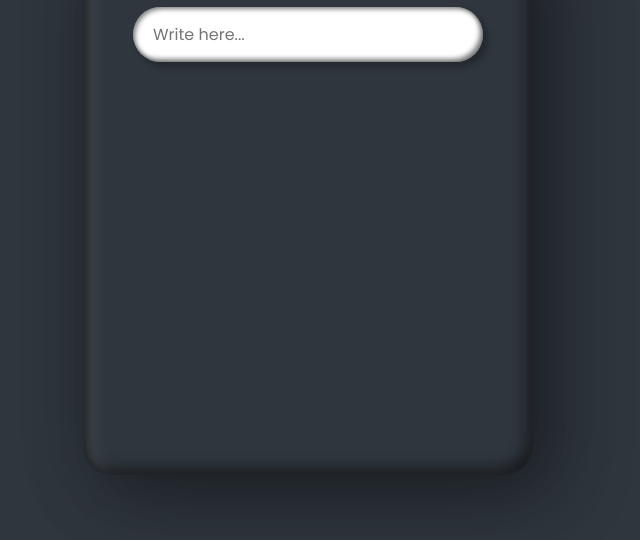
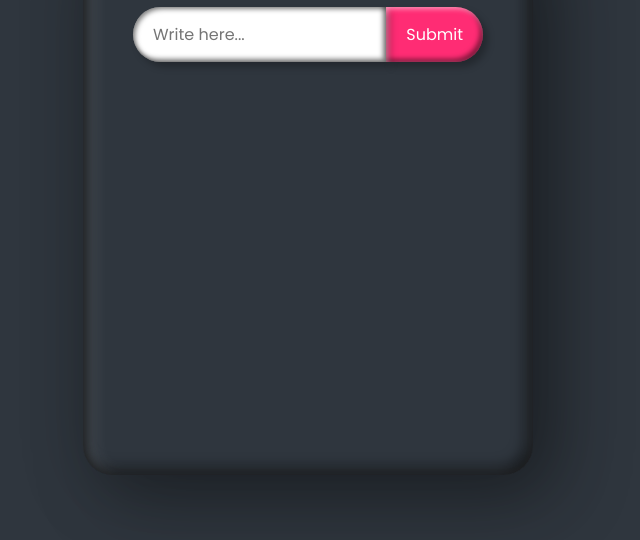
Before and after one commit to herfiantrii/BelajarJs, a plain HTML site: page index.html in a window 1280 px wide. Shown: the part 200-740 px from the top of the page, without its empty margins (332-972 px from the left). Drawn offline with Linux system fonts and the light colour scheme.

Commit message:
update submit button to-do list

```diff
--- a/index.html
+++ b/index.html
@@ -28,12 +28,16 @@
     <!-- Tugas To-Do List -->
 
     <div class="container">
-        <div class="box">
-            <h2>To-Do List</h2>
-            <input type="text" placeholder="Write here..." id="inputBx">
-            <ul id="list"></ul>
+        <div class="container">
+            <div class="box">
+                <h2>To-Do List</h2>
+                <div class="input-container">
+                    <input type="text" placeholder="Write here..." id="inputBx">
+                    <button onclick="addItem()">Submit</button>
+                </div>
+                <ul id="list"></ul>
+            </div>
         </div>
-    </div>
     <script src="main.js"></script>
 </body>
 </html>
--- a/main.js
+++ b/main.js
@@ -53,19 +53,15 @@
 let inputBx = document.querySelector('#inputBx');
 let list = document.querySelector('#list');
 
-inputBx.addEventListener("keyup", function(event){
-    if(event.key == "Enter") {
-        addItem(this.value);
-        this.value = "";
-    }
-});
-
-let addItem = (value) => {
+function addItem() {
+    let value = inputBx.value.trim();
+    if (value !== "") {
         let listItem = document.createElement("li");
-    listItem.innerHTML = `${value}<i></i>`;
+        listItem.innerHTML = `<span>${value}</span><i></i>`;
 
         listItem.addEventListener("click", function(){
             this.classList.toggle('done');
+            updateTextDecoration(this);
         });
 
         listItem.querySelector("i").addEventListener("click", function(){
@@ -73,4 +69,21 @@ let addItem = (value) => {
         });
 
         list.appendChild(listItem);
-};
+        inputBx.value = "";
+    }
+}
+
+function updateTextDecoration(item) {
+    let textElement = item.querySelector('span');
+    if (item.classList.contains('done')) {
+        textElement.style.textDecoration = 'line-through';
+    } else {
+        textElement.style.textDecoration = 'none';
+    }
+}
+
+inputBx.addEventListener("keyup", function(event){
+    if(event.key == "Enter") {
+        addItem();
+    }
+});
--- a/style.css
+++ b/style.css
@@ -42,7 +42,7 @@ h2 {
     border: none;
     outline: none;
     padding: 15px 20px;
-    border-radius: 30px;
+    border-radius: 30px 0 0 30px;
     font-size: 1em;
     box-shadow: 5px 5px 7px rgba(0,0,0,0.25),
     inset 2px 2px 5px rgba(0,0,0,0.5),
@@ -139,3 +139,21 @@ h2 {
 ::-webkit-scrollbar-thumb {
     background: #fff;
 }
+
+.input-container {
+    display: flex;
+}
+
+button {
+    border: none;
+    outline: none;
+    padding: 15px 20px;
+    border-radius: 0 30px 30px 0;
+    cursor: pointer;
+    font-size: 1em;
+    background: #ff2c74;
+    color: #fff;
+    box-shadow: 5px 5px 7px rgba(0,0,0,0.25),
+    inset 2px 2px 5px rgba(255,255,255,0.5),
+    inset -3px -3px 5px rgba(0,0,0,0.5);
+}
```
Lines whose indentation alone changed are shown as unchanged.
